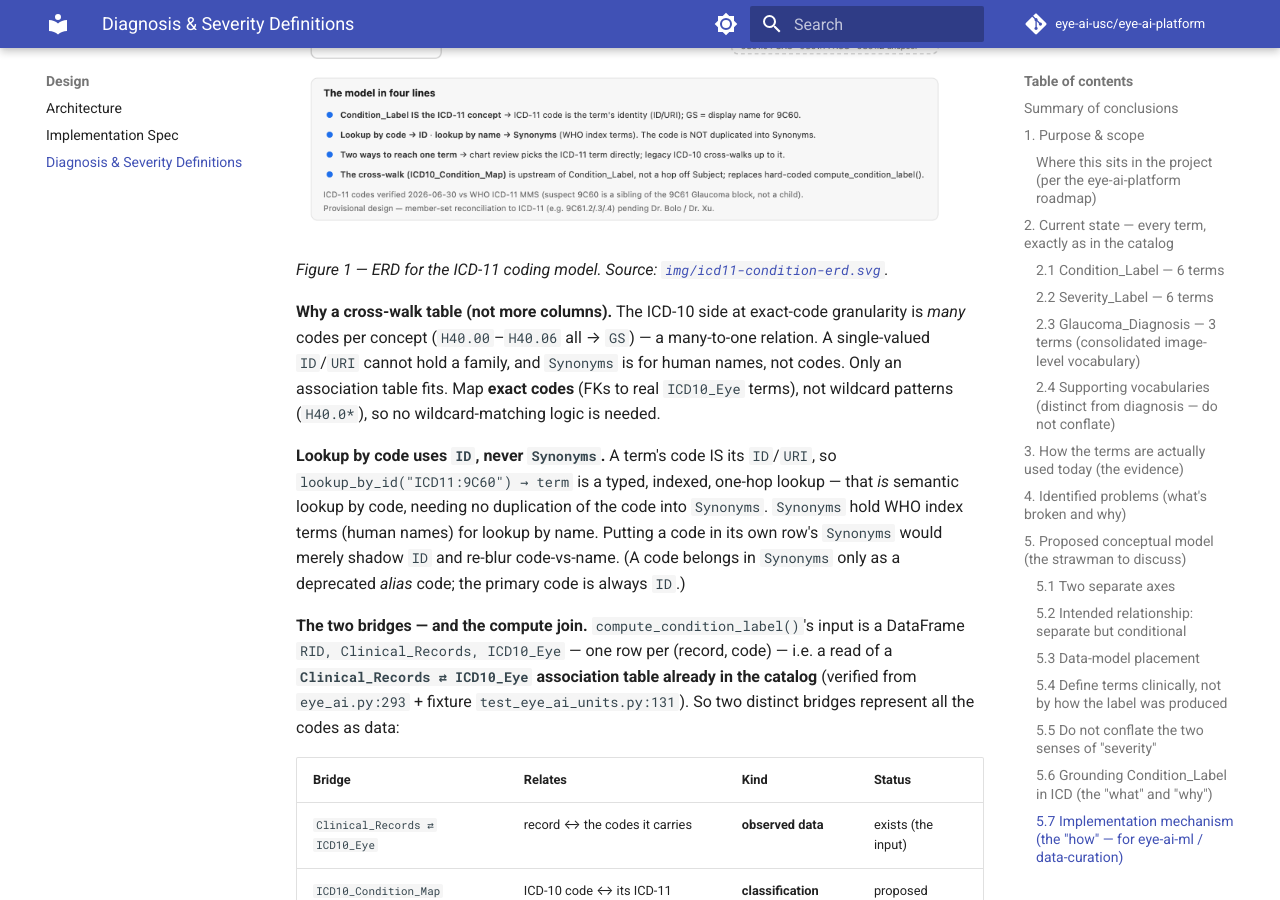
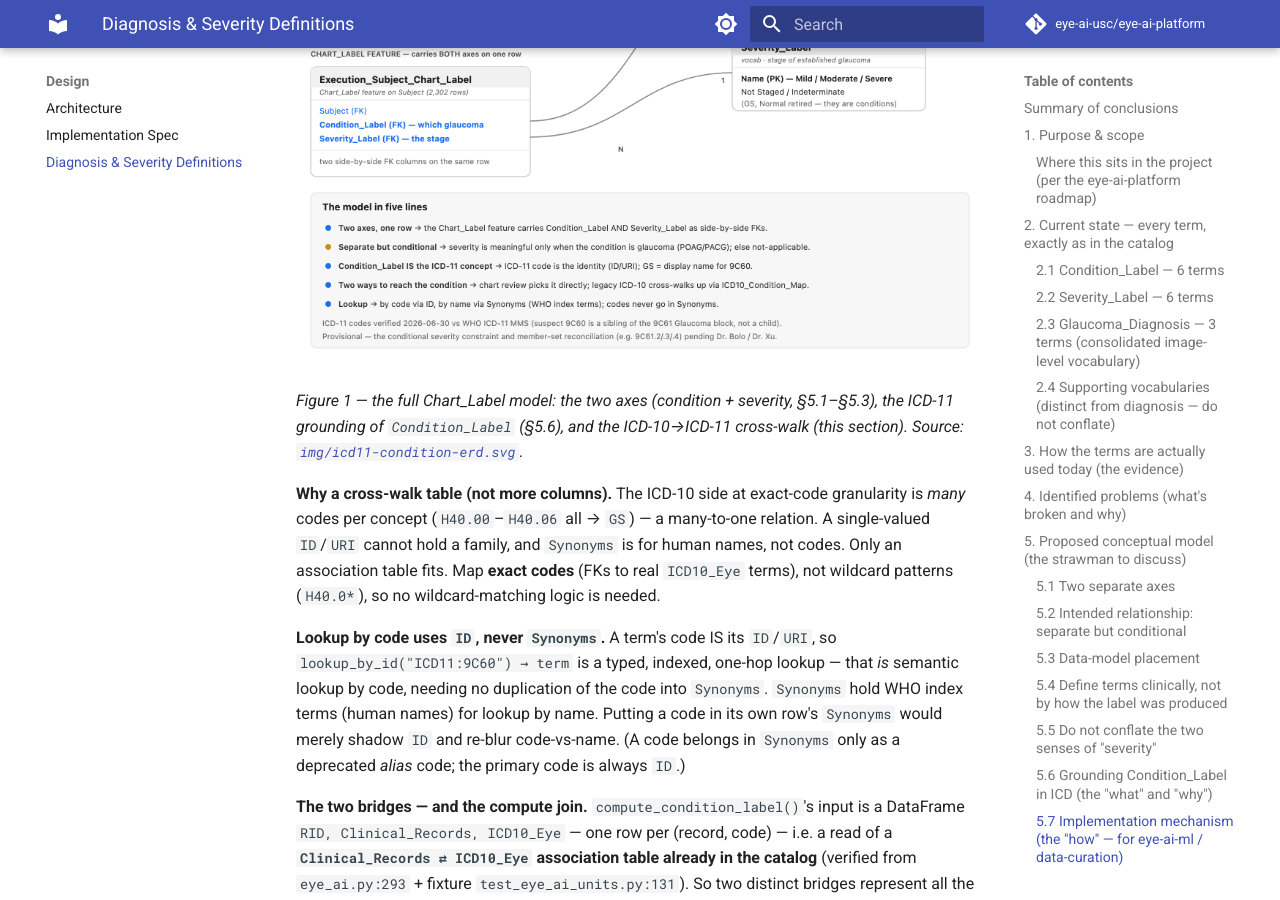
Before and after one commit to eye-ai-usc/eye-ai-platform, an MkDocs documentation site: the page built from docs/design/diagnosis-severity-definitions.md, in a window 1280 px wide and 900 px high, scrolled down 12071 px. Built offline with MkDocs 1.6.1 and Material for MkDocs 9.7.7, drawn with Linux system fonts in a browser that asks for light colours; comment, search, counter and statistics services are not loaded; some of the changed text lies outside the part shown.

Commit message:
docs: add Severity_Label axis to the ERD
The ERD showed only the condition/ICD side, omitting Severity_Label — but the
core model (Sections 5.1-5.3) is that Condition and Severity are two side-by-side
FK axes on the Chart_Label feature row, with severity conditional on the
condition being glaucoma.

- Redraw the ERD: the Chart_Label feature (Execution_Subject_Chart_Label) now
  carries BOTH Condition_Label and Severity_Label FKs; Severity_Label added as
  its own vocab; the "severity valid only if condition = glaucoma" constraint
  shown as a dashed link.
- Retitle to "Chart_Label model — Condition and Severity are two axes on one
  row"; update caption/alt-text; add a forward pointer from 5.3 to Figure 1.

No Condition_Severity table exists — severity is a second column on the feature
row, not a separate association. Regenerated PNG from SVG.

Co-Authored-By: Claude Opus 4.8 <noreply@anthropic.com>

```diff
--- a/docs/design/diagnosis-severity-definitions.md
+++ b/docs/design/diagnosis-severity-definitions.md
@@ -301,6 +301,10 @@ null/not-applicable otherwise, or a constraint/validation at write time in the
 `Chart_Label` and `Glaucoma_Severity` features. This is a `data-curation` change,
 out of scope for this document beyond recording the intent.
 
+The **ERD in §5.7 (Figure 1)** shows this whole model — both axes on the
+`Chart_Label` row, the conditional severity constraint, and the ICD grounding of
+`Condition_Label` — once the ICD pieces (§5.6) are in place.
+
 ### 5.4 Define terms clinically, not by how the label was produced
 
 A term's definition must describe **the eye**, never the mechanism that assigned
@@ -428,10 +432,11 @@ crosswalk itself are in the §5.6 mapping table; this section does not restate t
 | `ICD10_Eye` | one term per legacy ICD-10 code | `ID`/`URI` = that ICD-10 code |
 | `ICD10_Condition_Map` *(new, association)* | **ICD-10 → ICD-11 cross-walk** | FKs: `ICD10_Eye` → `Condition_Label` |
 
-![ERD — Condition_Label IS the ICD-11 concept; chart review picks the ICD-11 term directly while legacy ICD-10 records cross-walk up to the same term.](img/icd11-condition-erd.png)
+![ERD — the Chart_Label feature carries Condition_Label and Severity_Label as two side-by-side axes on one row; Condition_Label is the ICD-11 concept (chart review picks it directly, legacy ICD-10 cross-walks up), and severity is valid only when the condition is glaucoma.](img/icd11-condition-erd.png)
 
-*Figure 1 — ERD for the ICD-11 coding model. Source:
-[`img/icd11-condition-erd.svg`](img/icd11-condition-erd.svg).*
+*Figure 1 — the full Chart_Label model: the two axes (condition + severity, §5.1–§5.3),
+the ICD-11 grounding of `Condition_Label` (§5.6), and the ICD-10→ICD-11 cross-walk
+(this section). Source: [`img/icd11-condition-erd.svg`](img/icd11-condition-erd.svg).*
 
 **Why a cross-walk table (not more columns).** The ICD-10 side at exact-code
 granularity is *many* codes per concept (`H40.00`–`H40.06` all → `GS`) — a
```
Also changed, not shown: tacit-knowledge.md (+14 -0 lines), docs/design/img/icd11-condition-erd.png, docs/design/img/icd11-condition-erd.svg.
